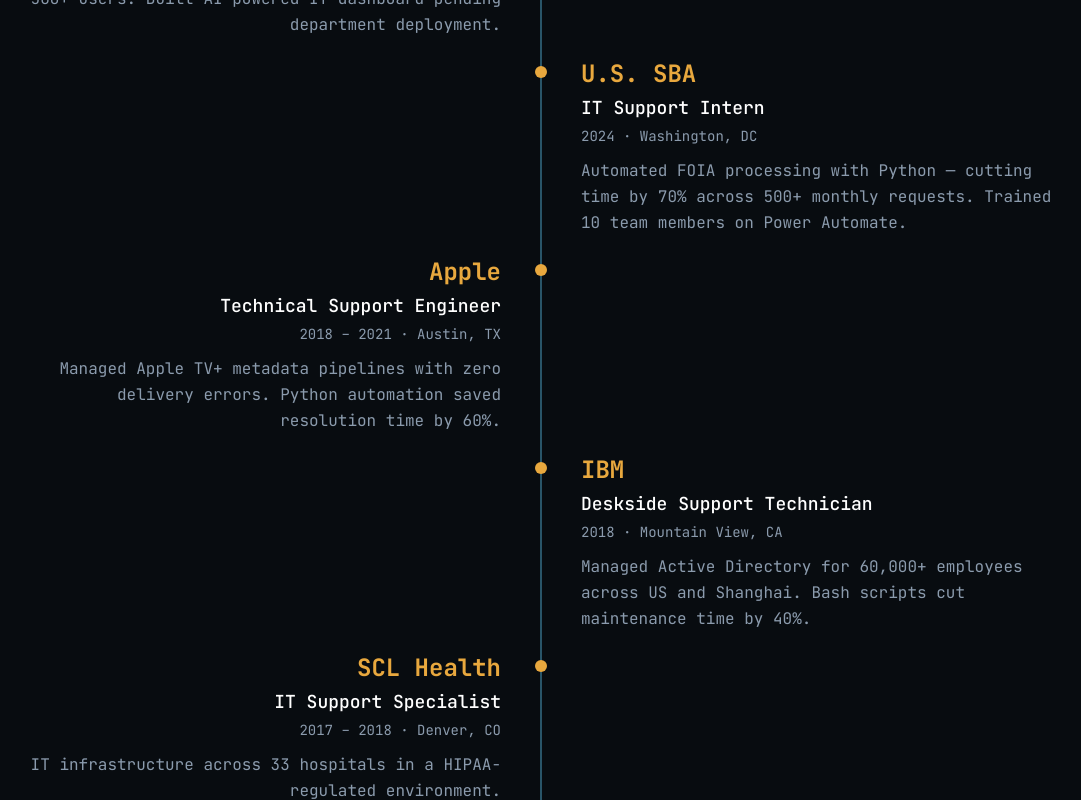
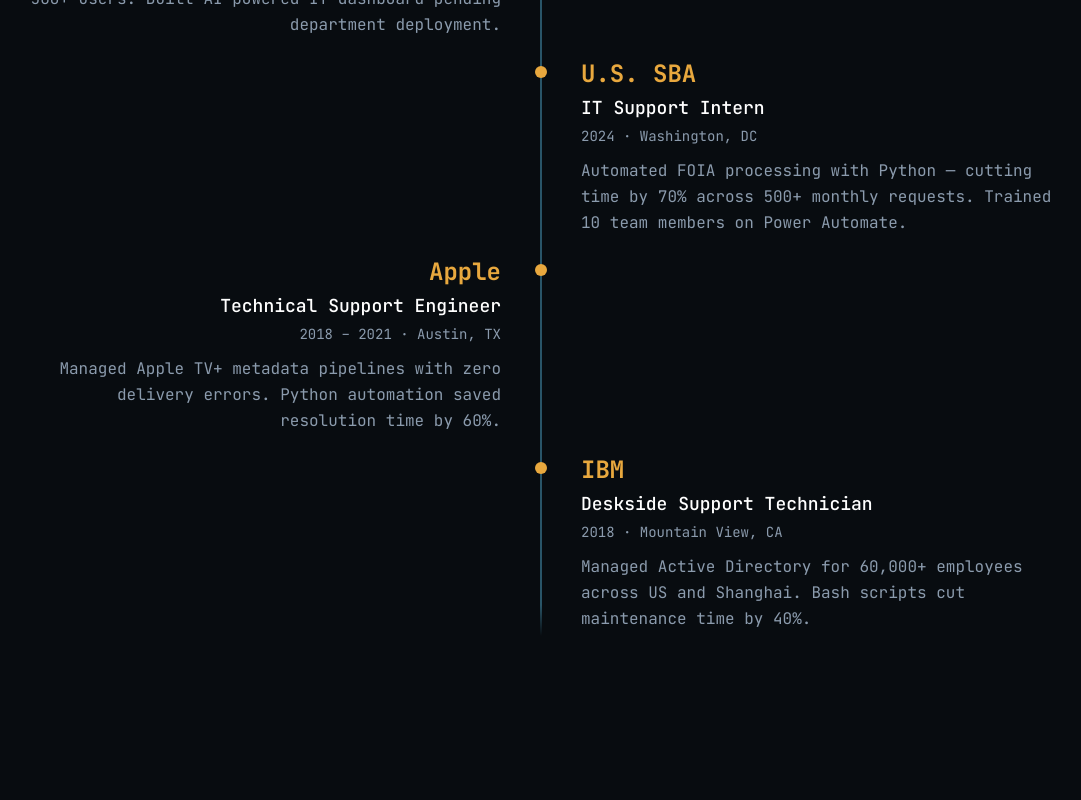
Before and after one commit to cjparker102/cjparker102-dev, a Next.js app: page / in a window 1280 px wide. Shown: the part 2000-2800 px from the top of the page, without its empty margins (99-1180 px from the left). Built offline with nearby package versions, Linux system fonts and the light colour scheme.

Commit message:
trim experience to top 4 most relevant companies
Removed SCL Health, Geek Squad, and Amazon — keeping
ID.me, U.S. SBA, Apple, IBM alternating left/right

```diff
--- a/app/components/Experience.tsx
+++ b/app/components/Experience.tsx
@@ -35,33 +35,6 @@
     location:  "Mountain View, CA",
     bullets: [
       "Managed Active Directory for 60,000+ employees across US and Shanghai. Bash scripts cut maintenance time by 40%.",
-    ],
-  },
-  {
-    company:   "SCL Health",
-    role:      "IT Support Specialist",
-    dates:     "2017 – 2018",
-    location:  "Denver, CO",
-    bullets: [
-      "IT infrastructure across 33 hospitals in a HIPAA-regulated environment.",
-    ],
-  },
-  {
-    company:   "Geek Squad",
-    role:      "IT Advanced Repair Agent",
-    dates:     "2017",
-    location:  "Denver, CO",
-    bullets: [
-      "Diagnosed hardware and software failures across consumer and small-business devices.",
-    ],
-  },
-  {
-    company:   "Amazon",
-    role:      "Problem Solver / ICQA",
-    dates:     "2013 – 2017",
-    location:  "Breinigsville, PA",
-    bullets: [
-      "Inventory control and QA in a high-volume fulfillment center.",
     ],
   },
 ];
```
